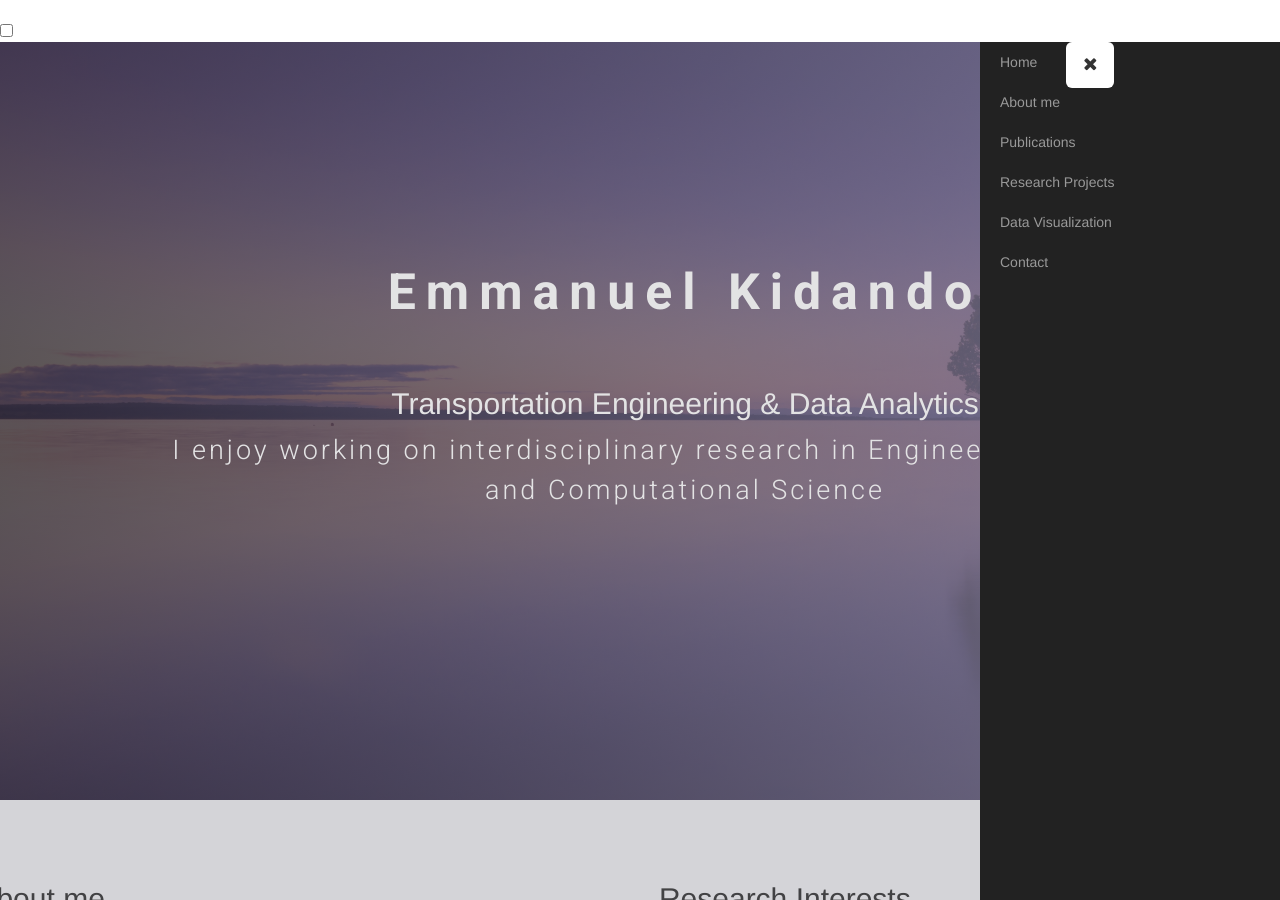
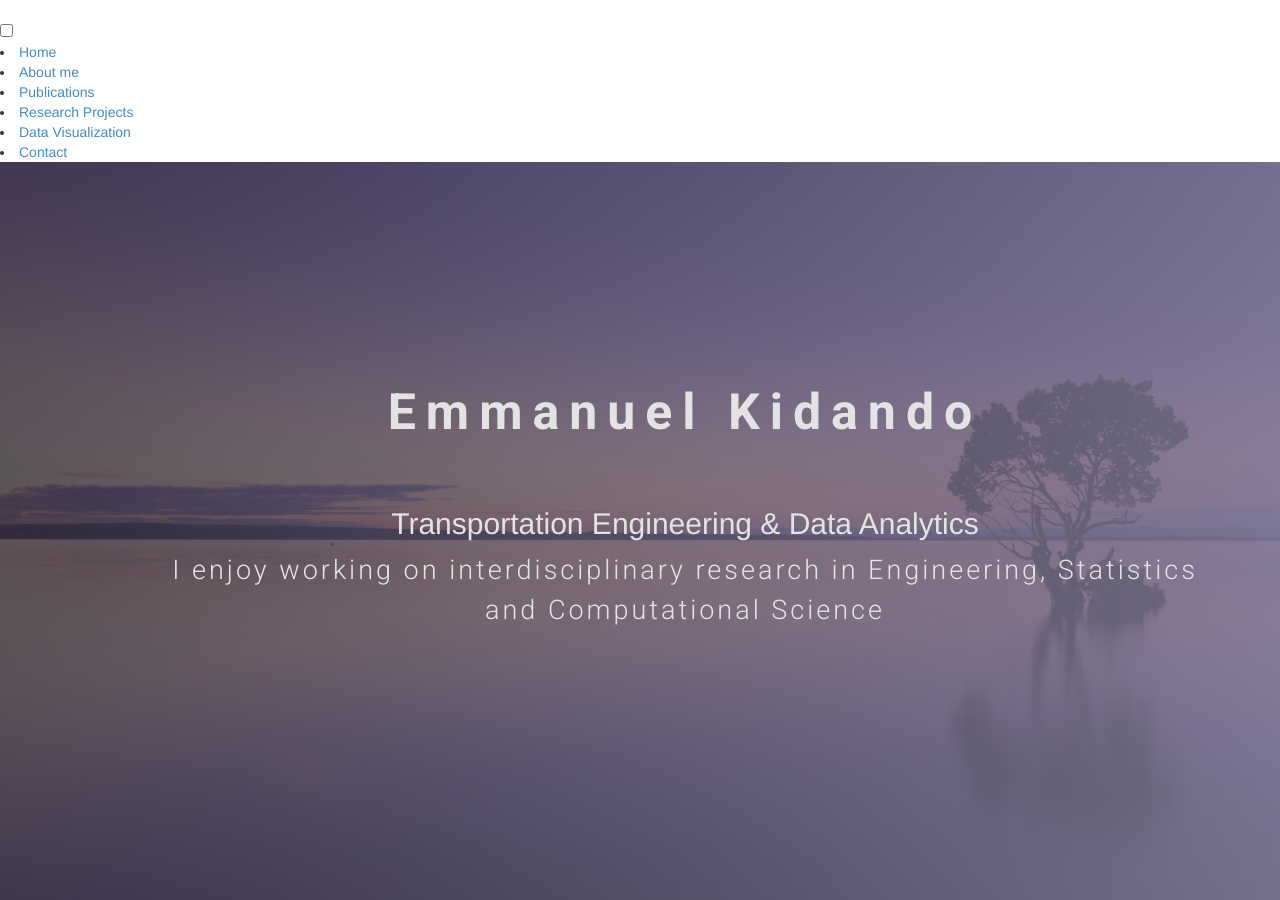
Before and after one commit to ekidando/Kidando, a Jekyll site: the page index.html, which Jekyll copies as it is, in a window 1280 px wide and 900 px high. Built offline with Jekyll 4.4.1, drawn with Linux system fonts in a browser that asks for light colours; nearby versions of some CDN libraries; some web fonts are replaced.

Commit message:
Update index.html

```diff
--- a/index.html
+++ b/index.html
@@ -26,18 +26,14 @@
     </label>
   </div>
   <input type="checkbox" id="sidebar-nav-check">
-<nav id="sidebar-wrapper">
-  <ul class="sidebar-nav">
-      <a id="menu-close" href="#" class="btn btn-light btn-lg pull-right toggle"><i class="fa fa-times"></i></a>
+  <div class="sidebar-nav-links">
     <li><a href="#top" onclick = $("#menu-close").click(); >Home</a></li>
     <li><a href="#about" onclick = $("#menu-close").click(); >About me</a></li>
     <li><a href="File/publication.html" onclick = $("#menu-close").click(); >Publications</a></li>
     <li><a href="#research" onclick = $("#menu-close").click(); >Research Projects</a></li>
     <li><a href="#data" onclick = $("#menu-close").click(); >Data Visualization</a></li>
     <li><a href="#contact" onclick = $("#menu-close").click(); >Contact</a></li>
- </ul>
-
-    </nav>
+  </div>
 
 
 
```
